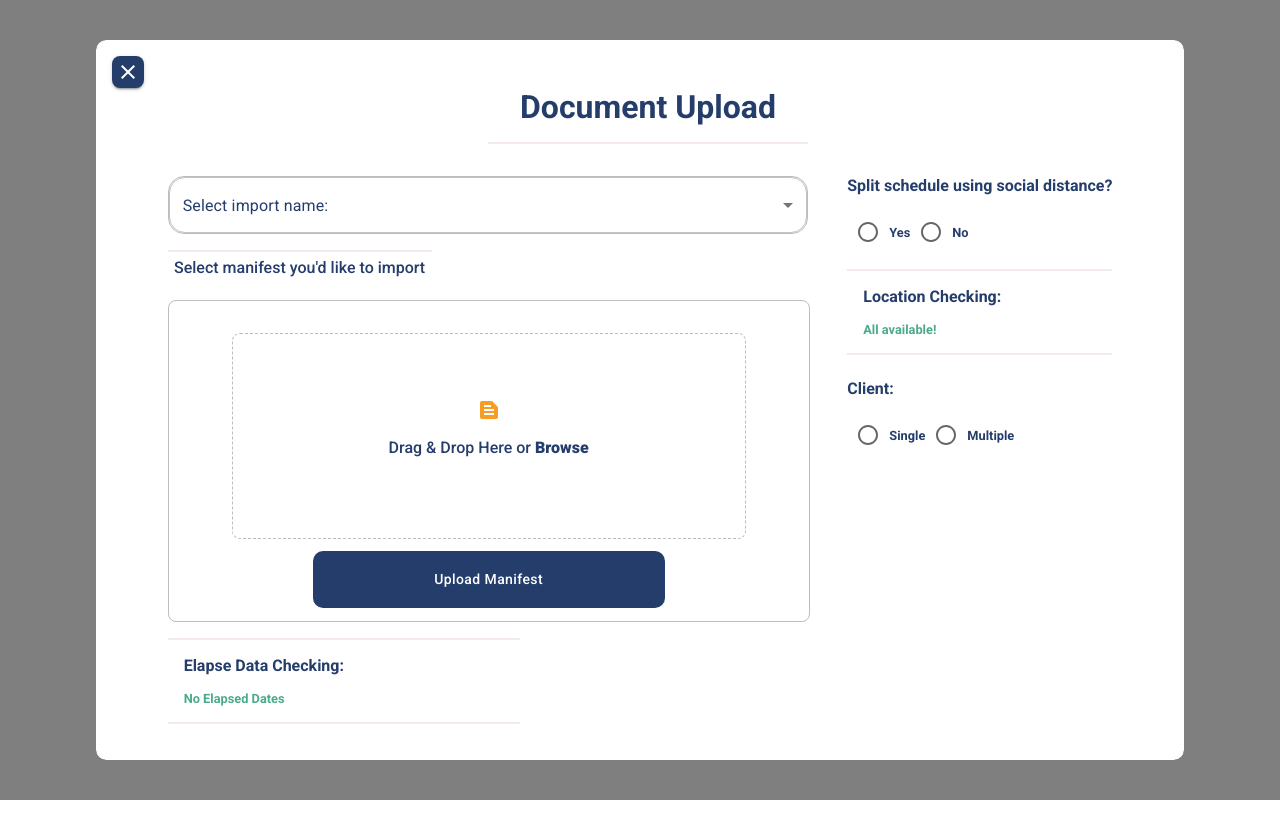
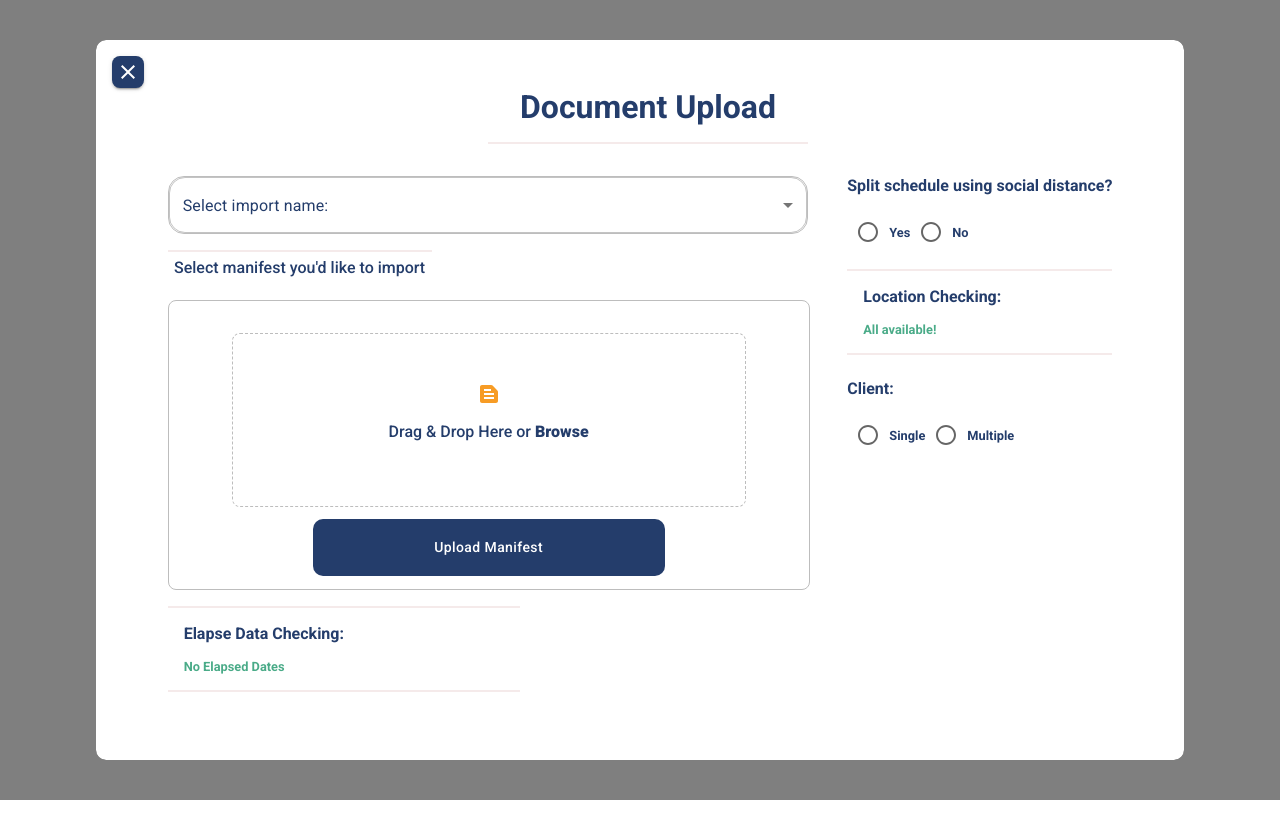
Before and after one commit to eliascons/document-upload, a React (Vite) app: page / in a window 1280 px wide. Both pictures are taken after a click on the button "Open Modal". Built offline with nearby package versions, Linux system fonts and the light colour scheme.

Commit message:
fix overflow

```diff
--- a/src/App.jsx
+++ b/src/App.jsx
@@ -27,7 +27,7 @@ const App = () => {
       </Button>
       <Modal open={showModal} className="modal-content">
         <Box style={modalBodyStyles}>
-          <Box>
+          <Box sx={{ overflow: "auto" }}>
             <Header handleOpenModal={setShowmodal} />
             <Box sx={modalContainer}>
               <Box sx={leftPannelContainer}>
--- a/src/components/FileDropArea.jsx
+++ b/src/components/FileDropArea.jsx
@@ -108,7 +108,7 @@ const fileDropContainer = {
   flexDirection: "column",
   justifyContent: "center",
   alignItems: "center",
-  height: "20rem",
+  height: "18rem",
 };
 
 const fileDropStyle = {
```
